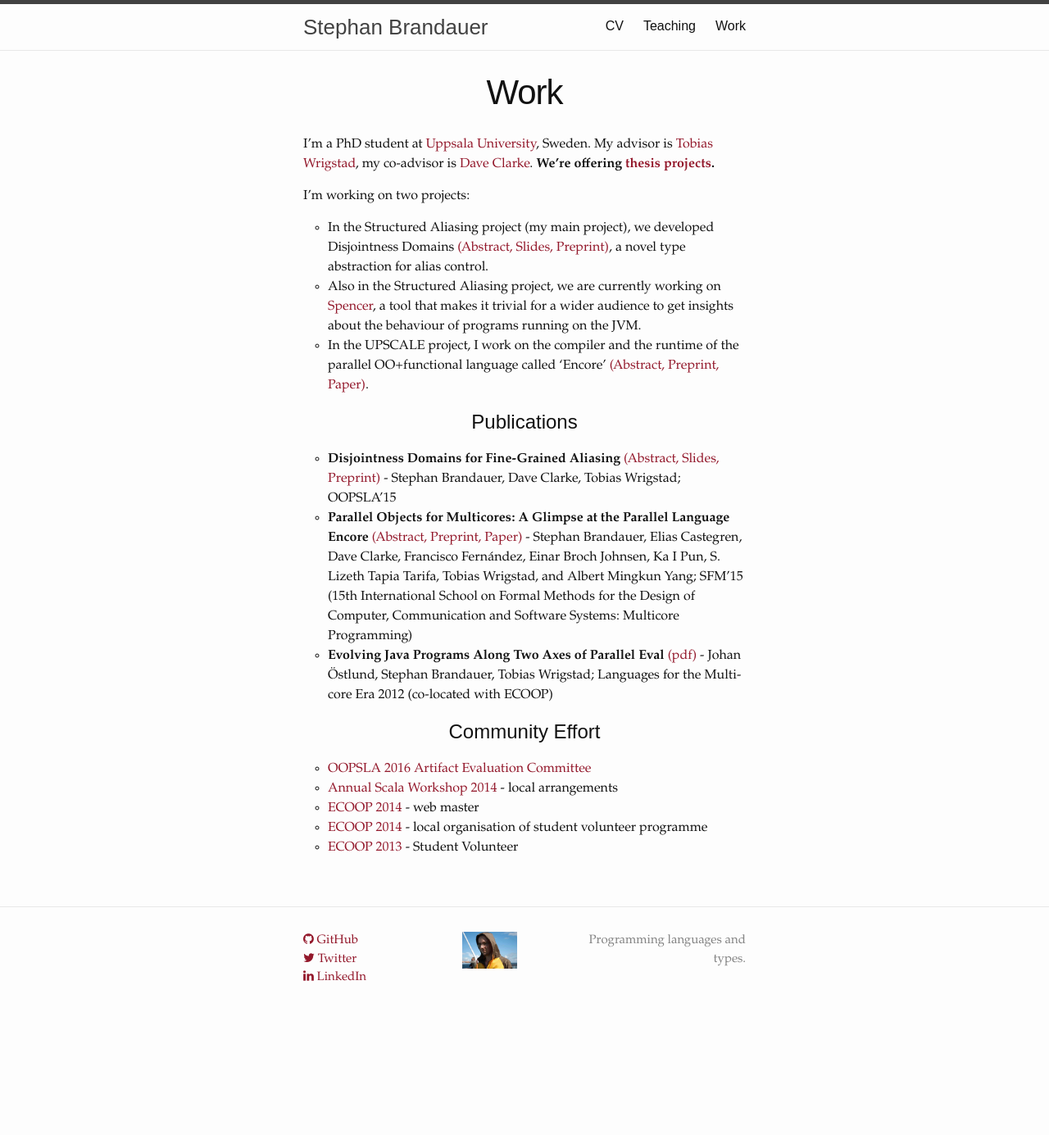
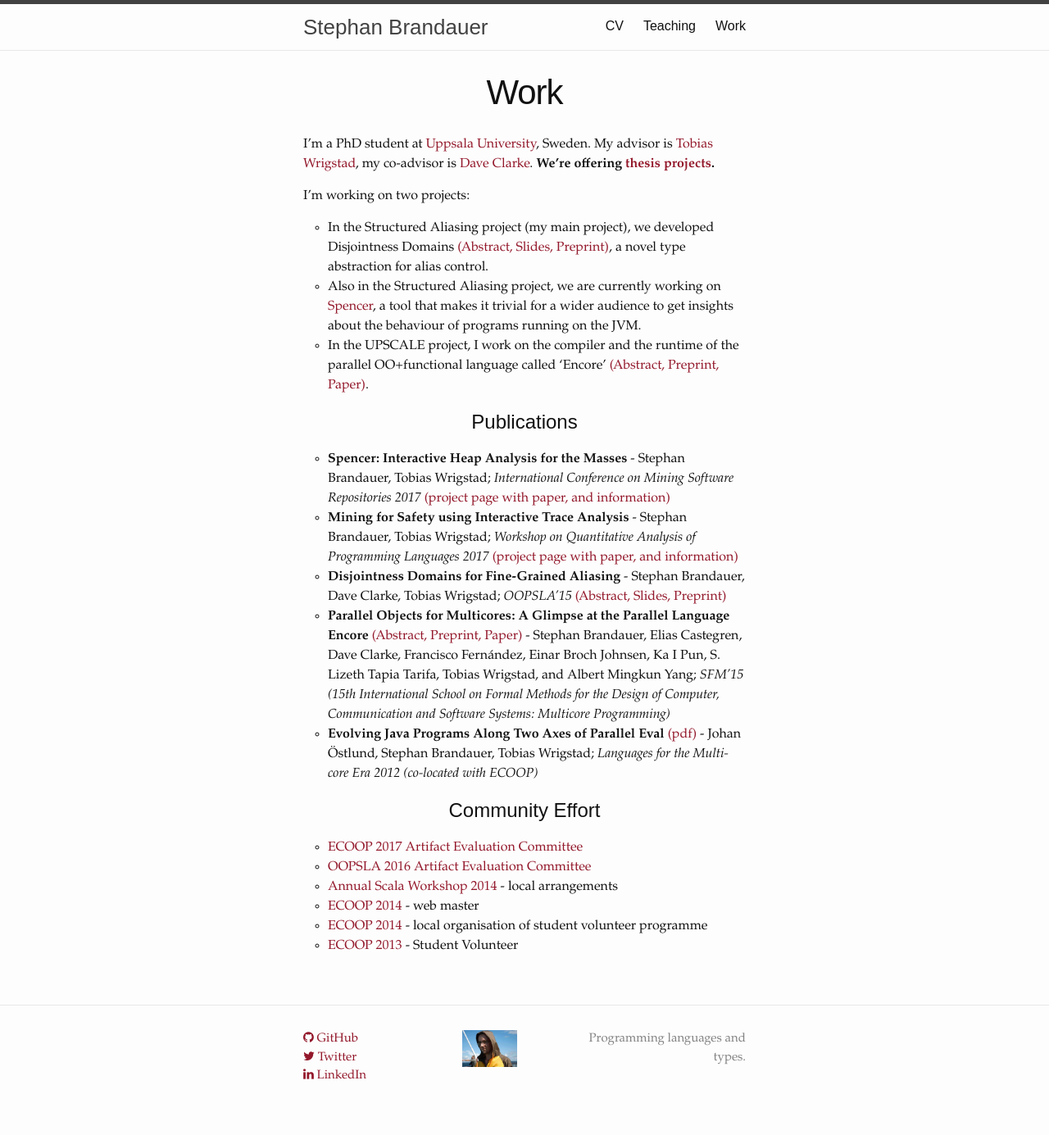
Before and after one commit to kaeluka/kaeluka.github.io, a Jekyll site: the page built from work.md, in a window 1280 px wide. Shown: the whole page at 82% size. Built offline with Jekyll 4.4.1, drawn with Linux system fonts in a browser that asks for light colours; nearby versions of some CDN libraries; before the commit the page ends 1265 px from its top, so only the background shows below that.

Commit message:
update list of papers

```diff
--- a/work.md
+++ b/work.md
@@ -29,25 +29,31 @@ I'm working on two projects:
 
 # Publications
 
- 1. **Disjointness Domains for Fine-Grained Aliasing**
-   [(Abstract, Slides, Preprint)]({{ site.baseurl
-   }}/Disjointness-Domains-for-Fine-Grained-Aliasing) - Stephan
-   Brandauer, Dave Clarke, Tobias Wrigstad; OOPSLA'15
- 2. **Parallel Objects for Multicores: A Glimpse at the Parallel
+ 1. **Spencer: Interactive Heap Analysis for the Masses** - Stephan Brandauer,
+    Tobias Wrigstad; *International Conference on Mining Software Repositories
+    2017* [(project page with paper, and information)](../spencer)
+ 2. **Mining for Safety using Interactive Trace Analysis** - Stephan Brandauer,
+    Tobias Wrigstad; *Workshop on Quantitative Analysis of Programming Languages
+    2017* [(project page with paper, and information)](../spencer)
+ 3. **Disjointness Domains for Fine-Grained Aliasing** - Stephan Brandauer, Dave
+   Clarke, Tobias Wrigstad; *OOPSLA'15*
+   [(Abstract, Slides, Preprint)]({{ site.baseurl }}/Disjointness-Domains-for-Fine-Grained-Aliasing)
+ 4. **Parallel Objects for Multicores: A Glimpse at the Parallel
    Language Encore** [(Abstract, Preprint, Paper)]({{ site.baseurl
    }}/Encore-Glimpse) - Stephan Brandauer, Elias Castegren, Dave
    Clarke, Francisco Fernández, Einar Broch Johnsen, Ka I Pun,
    S. Lizeth Tapia Tarifa, Tobias Wrigstad, and Albert Mingkun Yang;
-   SFM'15 (15th International School on Formal Methods for the Design
+   *SFM'15 (15th International School on Formal Methods for the Design
    of Computer, Communication and Software Systems: Multicore
-   Programming)
- 3. **Evolving Java Programs Along Two Axes of Parallel Eval**
+   Programming)*
+ 5. **Evolving Java Programs Along Two Axes of Parallel Eval**
    [(pdf)](https://www.it.uu.se/research/upmarc/seminars/2013-02-11/intro.pdf) -
-   Johan Östlund, Stephan Brandauer, Tobias Wrigstad; Languages for
-   the Multi-core Era 2012 (co-located with ECOOP)
+   Johan Östlund, Stephan Brandauer, Tobias Wrigstad; *Languages for
+   the Multi-core Era 2012 (co-located with ECOOP)*
 
 # Community Effort
 
+ 1. <a href="http://2017.ecoop.org/committee/ecoop-2017-artifacts-artifact-evaluation-committee" target="_blank">ECOOP 2017 Artifact Evaluation Committee</a>
  1. <a href="http://2016.splashcon.org/track/splash-2016-artifacts" target="_blank">OOPSLA 2016 Artifact Evaluation Committee</a>
  1. <a href="http://lampwww.epfl.ch/~hmiller/scala2014/" target="_blank">Annual Scala Workshop 2014</a> - local arrangements
  1. <a href="http://ecoop14.it.uu.se/" target="_blank">ECOOP 2014</a> - web master
```
